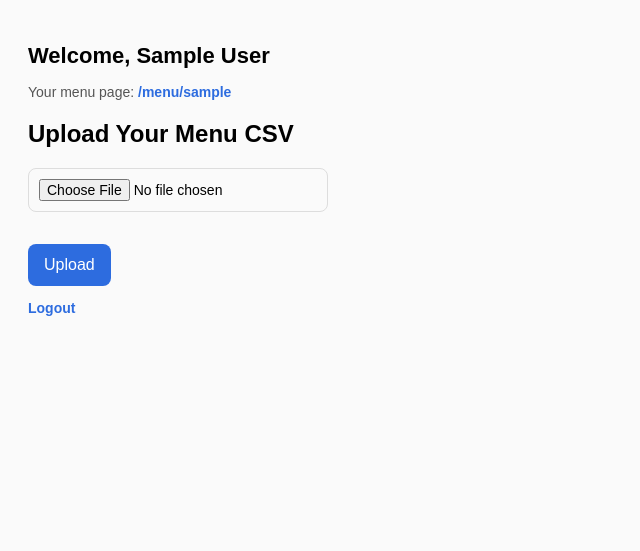
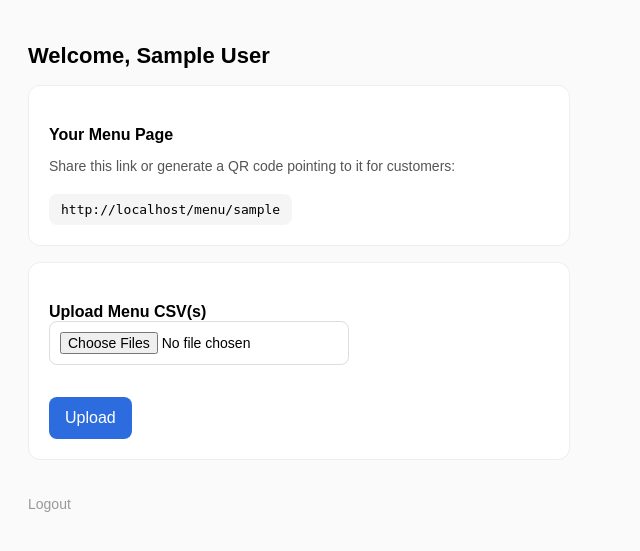
Before and after one commit to jacquesc99/restaurant-app, a Flask app: page /dashboard in a window 1280 px wide. Shown: the top 551 px of the page, without its empty margins (0-640 px from the left). Run offline with Flask 3, Linux system fonts and the light colour scheme; the visitor is signed in with stand-in values (Sample User, id 1).

Commit message:
dashboard.html

```diff
--- a/templates/dashboard.html
+++ b/templates/dashboard.html
@@ -5,23 +5,93 @@
     <title>Dashboard</title>
     <meta name="viewport" content="width=device-width, initial-scale=1.0">
     <link rel="stylesheet" href="{{ url_for('static', filename='style.css') }}">
+    <style>
+        .card {
+            background: white;
+            border: 1px solid #eee;
+            border-radius: 12px;
+            padding: 20px;
+            margin: 16px 0;
+            max-width: 500px;
+        }
+        .menu-link {
+            display: inline-block;
+            background: #f5f5f5;
+            padding: 8px 12px;
+            border-radius: 8px;
+            font-family: monospace;
+            font-size: 13px;
+            word-break: break-all;
+            margin-top: 6px;
+        }
+        .file-list {
+            list-style: none;
+            padding: 0;
+            margin: 10px 0 0 0;
+        }
+        .file-list li {
+            display: flex;
+            justify-content: space-between;
+            align-items: center;
+            padding: 10px 14px;
+            background: #f5f5f5;
+            border-radius: 8px;
+            margin-bottom: 8px;
+            font-size: 14px;
+        }
+        .file-list a {
+            color: #d9534f;
+            font-size: 13px;
+        }
+        .logout-link {
+            display: inline-block;
+            margin-top: 20px;
+            color: #999;
+            font-weight: normal;
+            font-size: 14px;
+        }
+        input[type="file"] {
+            background: white;
+        }
+    </style>
 </head>
 <body>
   <h1>Welcome, {{ restaurant.name }}</h1>
-  <p>Your menu page: <a href="/menu/{{ restaurant.slug }}">/menu/{{ restaurant.slug }}</a></p>
 
   {% with messages = get_flashed_messages() %}
     {% if messages %}
-      {% for m in messages %}<p style="color:green">{{ m }}</p>{% endfor %}
+      {% for m in messages %}<p style="color:#2d6cdf; font-weight:bold;">{{ m }}</p>{% endfor %}
     {% endif %}
   {% endwith %}
 
-  <h2>Upload Your Menu CSV</h2>
-  <form method="POST" enctype="multipart/form-data">
-    <input type="file" name="csv_file" accept=".csv" required><br>
-    <button type="submit">Upload</button>
-  </form>
+  <div class="card">
+    <div class="group-title">Your Menu Page</div>
+    <p>Share this link or generate a QR code pointing to it for customers:</p>
+    <div class="menu-link">{{ request.url_root }}menu/{{ restaurant.slug }}</div>
+  </div>
 
-  <p><a href="/logout">Logout</a></p>
+  <div class="card">
+    <div class="group-title">Upload Menu CSV(s)</div>
+    <form method="POST" enctype="multipart/form-data">
+        <input type="file" name="csv_files" accept=".csv" multiple required><br>
+        <button type="submit">Upload</button>
+    </form>
+  </div>
+
+  {% if files %}
+  <div class="card">
+    <div class="group-title">Uploaded Files</div>
+    <ul class="file-list">
+      {% for f in files %}
+        <li>
+          {{ f.filename }}
+          <a href="{{ url_for('delete_file', file_id=f.id) }}">Delete</a>
+        </li>
+      {% endfor %}
+    </ul>
+  </div>
+  {% endif %}
+
+  <a class="logout-link" href="/logout">Logout</a>
 </body>
 </html>
```
